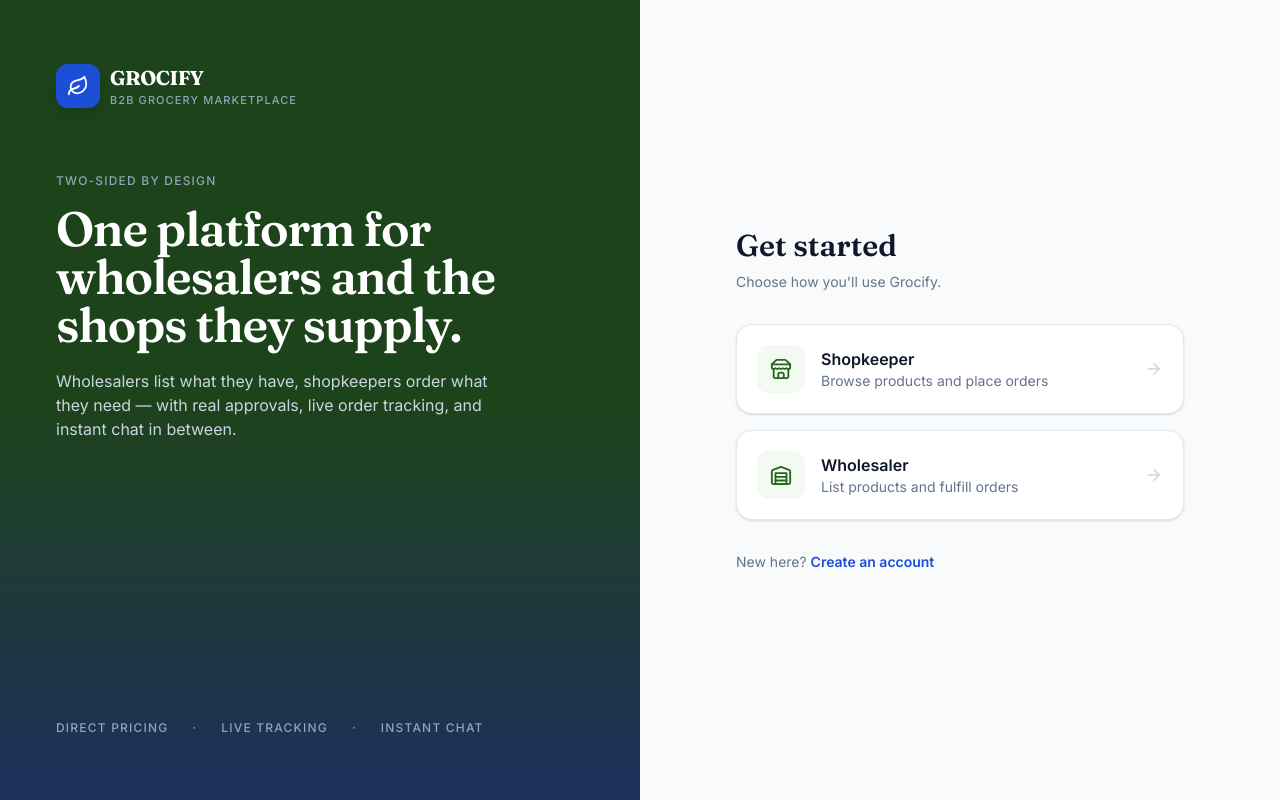
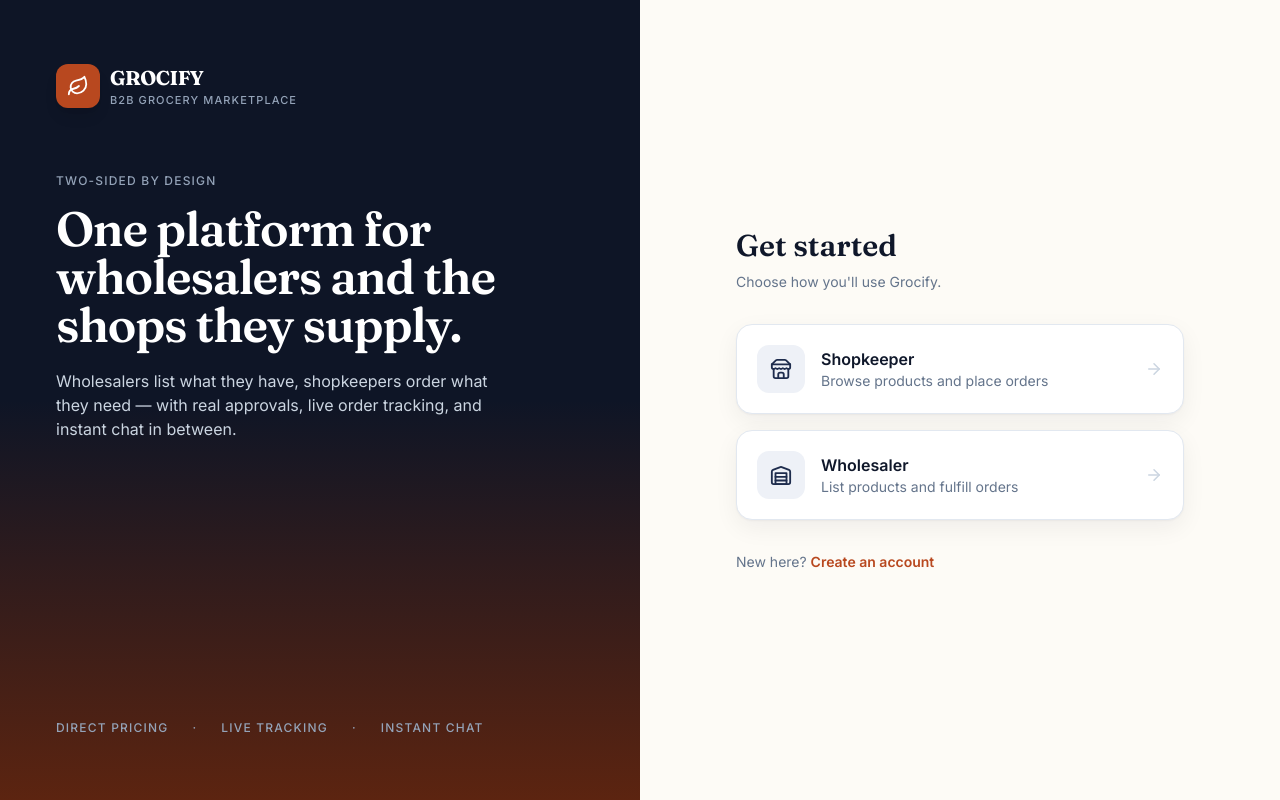
Before and after one commit to omjadhav-dev/GROCIFY, a React (Vite) app in the folder frontend/: page / in a window 1280 px wide. Built offline with nearby package versions, Linux system fonts and the light colour scheme; no server answers.

Commit message:
CSS Configs

```diff
--- a/frontend/src/index.css
+++ b/frontend/src/index.css
@@ -4,7 +4,7 @@
 
 @layer base {
   body {
-    @apply bg-slate-50 text-slate-800 font-sans antialiased;
+    @apply bg-cream-50 text-slate-800 font-sans antialiased;
   }
 }
 
@@ -13,7 +13,7 @@
     @apply inline-flex items-center justify-center gap-2 rounded-lg px-4 py-2.5 text-sm font-semibold transition-colors disabled:opacity-50 disabled:cursor-not-allowed;
   }
   .btn-primary {
-    @apply btn bg-leaf-600 text-white hover:bg-leaf-700;
+    @apply btn bg-harvest-600 text-white hover:bg-harvest-700;
   }
   .btn-outline {
     @apply btn border border-slate-200 bg-white text-slate-700 hover:bg-slate-50;
@@ -22,13 +22,13 @@
     @apply btn bg-red-50 text-red-600 hover:bg-red-100;
   }
   .btn-success {
-    @apply btn bg-leaf-600 text-white hover:bg-leaf-700;
+    @apply btn bg-leaf-700 text-white hover:bg-leaf-800;
   }
   .card {
     @apply rounded-2xl border border-slate-200 bg-white p-5 shadow-card;
   }
   .form-input {
-    @apply w-full rounded-lg border border-slate-200 px-3.5 py-2.5 text-sm text-slate-800 placeholder:text-slate-400 outline-none transition focus:border-leaf-500 focus:ring-2 focus:ring-leaf-100;
+    @apply w-full rounded-lg border border-slate-200 px-3.5 py-2.5 text-sm text-slate-800 placeholder:text-slate-400 outline-none transition focus:border-harvest-500 focus:ring-2 focus:ring-harvest-100;
   }
   .form-label {
     @apply mb-1.5 block text-sm font-medium text-slate-600;
--- a/frontend/tailwind.config.js
+++ b/frontend/tailwind.config.js
@@ -3,35 +3,51 @@ export default {
   content: ['./index.html', './src/**/*.{js,jsx}'],
   theme: {
     extend: {
+      fontFamily: {
+        display: ['Fraunces', 'serif'],
+        sans: ['Inter', 'ui-sans-serif', 'system-ui'],
+      },
       colors: {
-        // Grocify brand palette — leafy green (fresh produce) + deep harvest blue
+        // Brand navy — used for the sidebar, hero panels, headings, and
+        // "primary" semantic accents (active nav item, brand marks).
         leaf: {
-          50: '#f2faf1',
-          100: '#e0f3dd',
-          200: '#c1e7bb',
-          300: '#95d488',
-          400: '#65ba55',
-          500: '#419e33',
-          600: '#2f7f25',
-          700: '#26651f',
-          800: '#22501e',
-          900: '#1d431b',
+          50: '#eef1f7',
+          100: '#dde3ef',
+          200: '#b9c5dc',
+          300: '#8fa0c2',
+          400: '#5f74a0',
+          500: '#3d517f',
+          600: '#293b64',
+          700: '#1e2c4d',
+          800: '#161f38',
+          900: '#0e1526',
+          950: '#080c17',
         },
+        // Rust / terracotta orange — the CTA color: primary buttons, the
+        // logo mark, and highlighted accents.
         harvest: {
-          50: '#eff6ff',
-          100: '#dbeafe',
-          500: '#2563eb',
-          600: '#1d4ed8',
-          700: '#1e40af',
-          900: '#1e2f5c',
+          50: '#fdf3ee',
+          100: '#fbe4d8',
+          200: '#f6c7ab',
+          300: '#eea378',
+          400: '#e17f4f',
+          500: '#cf5f30',
+          600: '#b8481f',
+          700: '#953a19',
+          800: '#7a3016',
+          900: '#5c2410',
+        },
+        // Warm cream — the light background used across the app instead of
+        // a cool gray, and the auth-page background.
+        cream: {
+          50: '#fdfbf6',
+          100: '#f9f4ea',
+          200: '#f3ecdc',
+          300: '#e9dfc7',
         },
       },
-      fontFamily: {
-        display: ['"Fraunces"', 'serif'],
-        sans: ['"Inter"', 'system-ui', 'sans-serif'],
-      },
       boxShadow: {
-        card: '0 1px 2px rgba(16, 24, 40, 0.06), 0 1px 3px rgba(16, 24, 40, 0.08)',
+        card: '0 1px 2px rgba(15, 23, 42, 0.04), 0 8px 24px rgba(15, 23, 42, 0.06)',
       },
     },
   },
```
